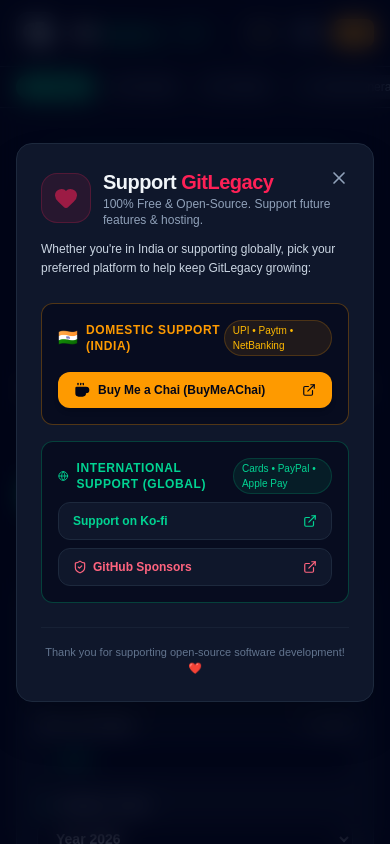
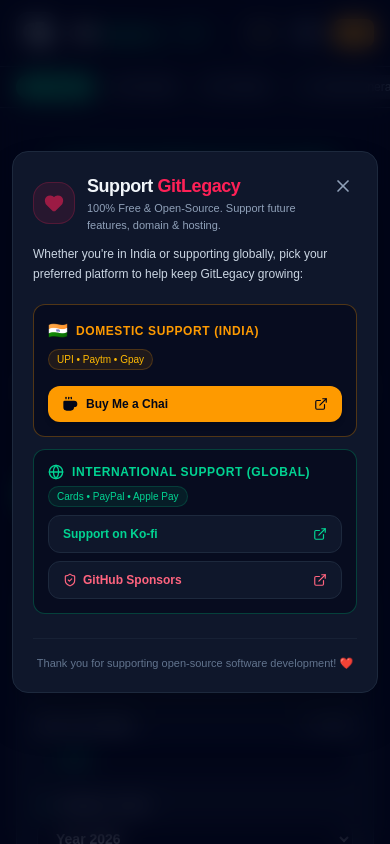
Before and after one commit to Sukhman369/githublegacy, a Next.js app: page / in a window 390 px wide. Both pictures are taken after a click on the button 354 px from the left and 33 px from the top of the page. Shown: the top 844 px of the page. Built offline with nearby package versions, Linux system fonts and the light colour scheme.

Commit message:
Responsiveness

```diff
--- a/src/components/Footer.tsx
+++ b/src/components/Footer.tsx
@@ -35,29 +35,33 @@
           </div>
         </div>
 
-        <div className="flex flex-wrap items-center gap-6 text-xs">
-          <span className="flex items-center gap-1.5">
-            Crafted with <Heart className="h-3.5 w-3.5 text-rose-500 fill-rose-500" /> for Developers
+        <div className="flex flex-col sm:flex-row items-center gap-4 sm:gap-6 text-xs w-full sm:w-auto text-center sm:text-left">
+          <span className="flex items-center justify-center gap-1.5 opacity-90">
+            Crafted with <Heart className="h-3.5 w-3.5 text-rose-500 fill-rose-500 animate-pulse" /> for Developers
           </span>
-          <span>•</span>
+
+          <div className="flex items-center justify-center gap-4">
             <a
               href="https://github.com/Sukhman369/githublegacy.git"
               target="_blank"
               rel="noopener noreferrer"
-            className="flex items-center gap-1 hover:text-emerald-500 transition-colors"
+              className="inline-flex items-center gap-1.5 hover:text-emerald-400 transition-colors font-medium"
             >
-            <GithubIcon className="h-3.5 w-3.5" />
+              <GithubIcon className="h-4 w-4" />
               <span>Contribute</span>
             </a>
-          <span>•</span>
+
+            <span className="opacity-30">•</span>
+
             <button
               onClick={() => setIsSponsorModalOpen(true)}
-            className="flex items-center gap-1 text-amber-500 font-bold hover:text-amber-400 transition-colors"
+              className="inline-flex items-center gap-1.5 px-3.5 py-1.5 rounded-xl bg-amber-500 hover:bg-amber-400 text-slate-950 font-extrabold shadow-md hover:scale-105 transition-all text-xs"
               title="Support GitLegacy (Domestic & International)"
             >
-            <Coffee className="h-3.5 w-3.5 fill-amber-500" />
+              <Coffee className="h-3.5 w-3.5 fill-slate-950" />
               <span>Sponsor</span>
             </button>
+          </div>
         </div>
       </div>
 
--- a/src/components/SponsorModal.tsx
+++ b/src/components/SponsorModal.tsx
@@ -24,9 +24,9 @@
   if (!isOpen || !mounted) return null;
 
   return createPortal(
-    <div className="fixed inset-0 z-[100] flex items-center justify-center p-4 bg-slate-950/75 backdrop-blur-md animate-fadeIn">
+    <div className="fixed inset-0 z-[100] flex items-center justify-center p-3 sm:p-4 bg-slate-950/75 backdrop-blur-md animate-fadeIn">
       <div
-        className={`relative w-full max-w-lg rounded-2xl border p-6 sm:p-8 shadow-2xl transition-all ${
+        className={`relative w-full max-w-lg max-h-[90vh] overflow-y-auto scrollbar-thin rounded-2xl border p-5 sm:p-8 shadow-2xl transition-all ${
           isDarkMode
             ? 'bg-slate-900 border-slate-800 text-slate-100'
             : 'bg-white border-slate-200 text-slate-900'
@@ -46,36 +46,36 @@
         </button>
 
         {/* Modal Header */}
-        <div className="flex items-center gap-3 mb-3">
-          <div className="p-3 rounded-2xl bg-rose-500/10 text-rose-500 border border-rose-500/20">
-            <Heart className="h-6 w-6 fill-rose-500 animate-pulse" />
+        <div className="flex items-center gap-3 mb-3 pr-8">
+          <div className="p-2.5 sm:p-3 rounded-2xl bg-rose-500/10 text-rose-500 border border-rose-500/20 flex-shrink-0">
+            <Heart className="h-5 w-5 sm:h-6 sm:w-6 fill-rose-500 animate-pulse" />
           </div>
           <div>
-            <h2 className="text-xl sm:text-2xl font-extrabold tracking-tight">
+            <h2 className="text-lg sm:text-2xl font-extrabold tracking-tight">
               Support <span className="text-rose-500">GitLegacy</span>
             </h2>
-            <p className={`text-xs ${isDarkMode ? 'text-slate-400' : 'text-slate-600'}`}>
-              100% Free & Open-Source. Support future features & hosting.
+            <p className={`text-[11px] sm:text-xs ${isDarkMode ? 'text-slate-400' : 'text-slate-600'}`}>
+              100% Free & Open-Source. Support future features, domain & hosting.
             </p>
           </div>
         </div>
 
         {/* Description */}
-        <p className={`text-xs sm:text-sm mb-6 leading-relaxed ${isDarkMode ? 'text-slate-300' : 'text-slate-600'}`}>
+        <p className={`text-xs sm:text-sm mb-5 leading-relaxed ${isDarkMode ? 'text-slate-300' : 'text-slate-600'}`}>
           Whether you&apos;re in India or supporting globally, pick your preferred platform to help keep GitLegacy growing:
         </p>
 
         {/* Options Stack */}
-        <div className="space-y-4">
+        <div className="space-y-3 sm:space-y-4">
           {/* 🇮🇳 Domestic India Section */}
           <div
-            className={`p-4 rounded-xl border transition-all ${
+            className={`p-3.5 sm:p-4 rounded-xl border transition-all ${
               isDarkMode
                 ? 'bg-slate-950/60 border-amber-500/30 hover:border-amber-500/60'
                 : 'bg-amber-50/50 border-amber-200 hover:border-amber-300'
             }`}
           >
-            <div className="flex items-center justify-between mb-2">
+            <div className="flex flex-wrap items-center justify-between gap-1.5 mb-2">
               <div className="flex items-center gap-2">
                 <span className="text-base">🇮🇳</span>
                 <span className="text-xs font-bold uppercase tracking-wider text-amber-500">
@@ -83,7 +83,7 @@
                 </span>
               </div>
               <span className="text-[10px] font-mono px-2 py-0.5 rounded-full bg-amber-500/10 text-amber-400 border border-amber-500/20">
-                UPI • Paytm • NetBanking
+                UPI • Paytm • Gpay
               </span>
             </div>
 
@@ -91,11 +91,11 @@
               href="https://www.buymeachai.in/sukhman"
               target="_blank"
               rel="noopener noreferrer"
-              className="w-full mt-2 inline-flex items-center justify-between px-4 py-2.5 rounded-xl bg-amber-500 hover:bg-amber-400 text-slate-950 font-extrabold text-xs shadow-md hover:scale-[1.02] transition-all"
+              className="w-full mt-2 inline-flex items-center justify-between px-3.5 sm:px-4 py-2.5 rounded-xl bg-amber-500 hover:bg-amber-400 text-slate-950 font-extrabold text-xs shadow-md hover:scale-[1.01] transition-all"
             >
               <div className="flex items-center gap-2">
                 <Coffee className="h-4 w-4 fill-slate-950" />
-                <span>Buy Me a Chai (BuyMeAChai)</span>
+                <span>Buy Me a Chai</span>
               </div>
               <ExternalLink className="h-3.5 w-3.5" />
             </a>
@@ -103,13 +103,13 @@
 
           {/* 🌍 International Section */}
           <div
-            className={`p-4 rounded-xl border transition-all ${
+            className={`p-3.5 sm:p-4 rounded-xl border transition-all ${
               isDarkMode
                 ? 'bg-slate-950/60 border-emerald-500/30 hover:border-emerald-500/60'
                 : 'bg-emerald-50/50 border-emerald-200 hover:border-emerald-300'
             }`}
           >
-            <div className="flex items-center justify-between mb-2">
+            <div className="flex flex-wrap items-center justify-between gap-1.5 mb-2">
               <div className="flex items-center gap-2">
                 <Globe className="h-4 w-4 text-emerald-400" />
                 <span className="text-xs font-bold uppercase tracking-wider text-emerald-400">
```
Lines whose indentation alone changed are shown as unchanged.
